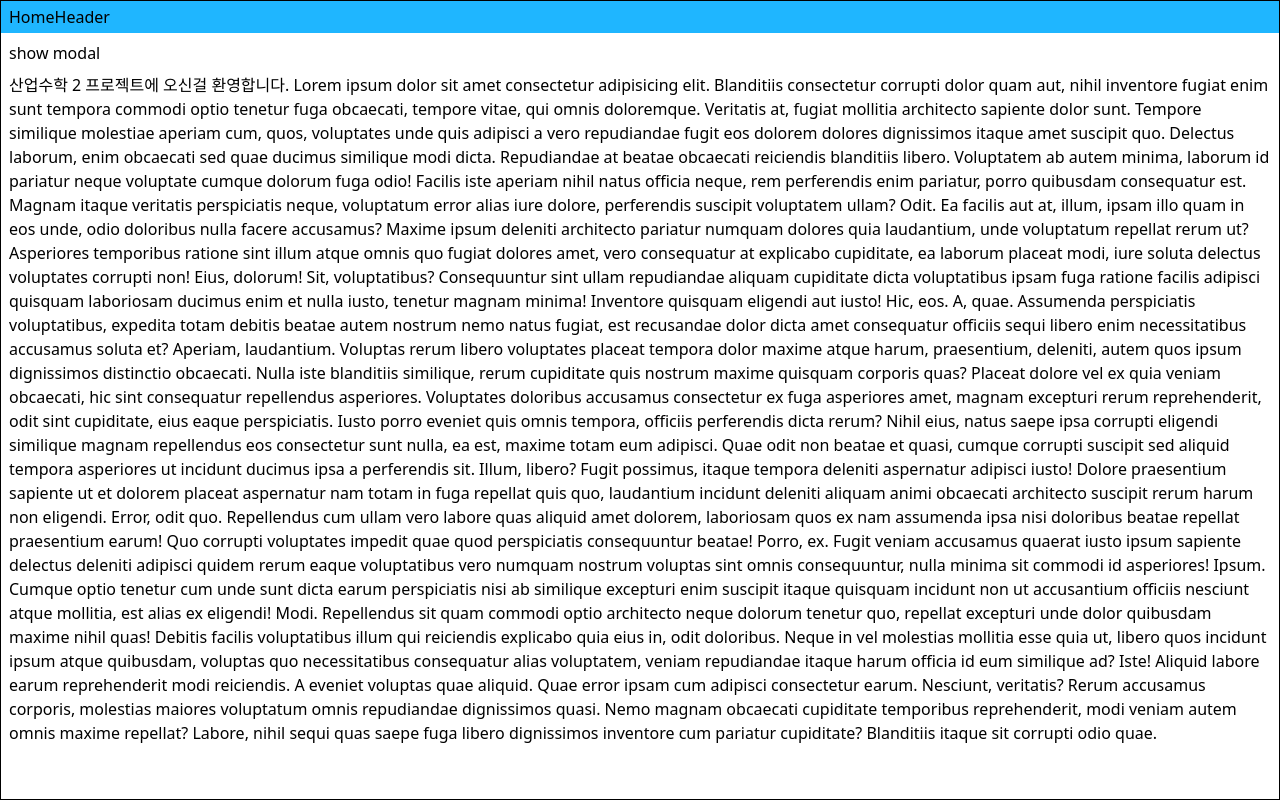
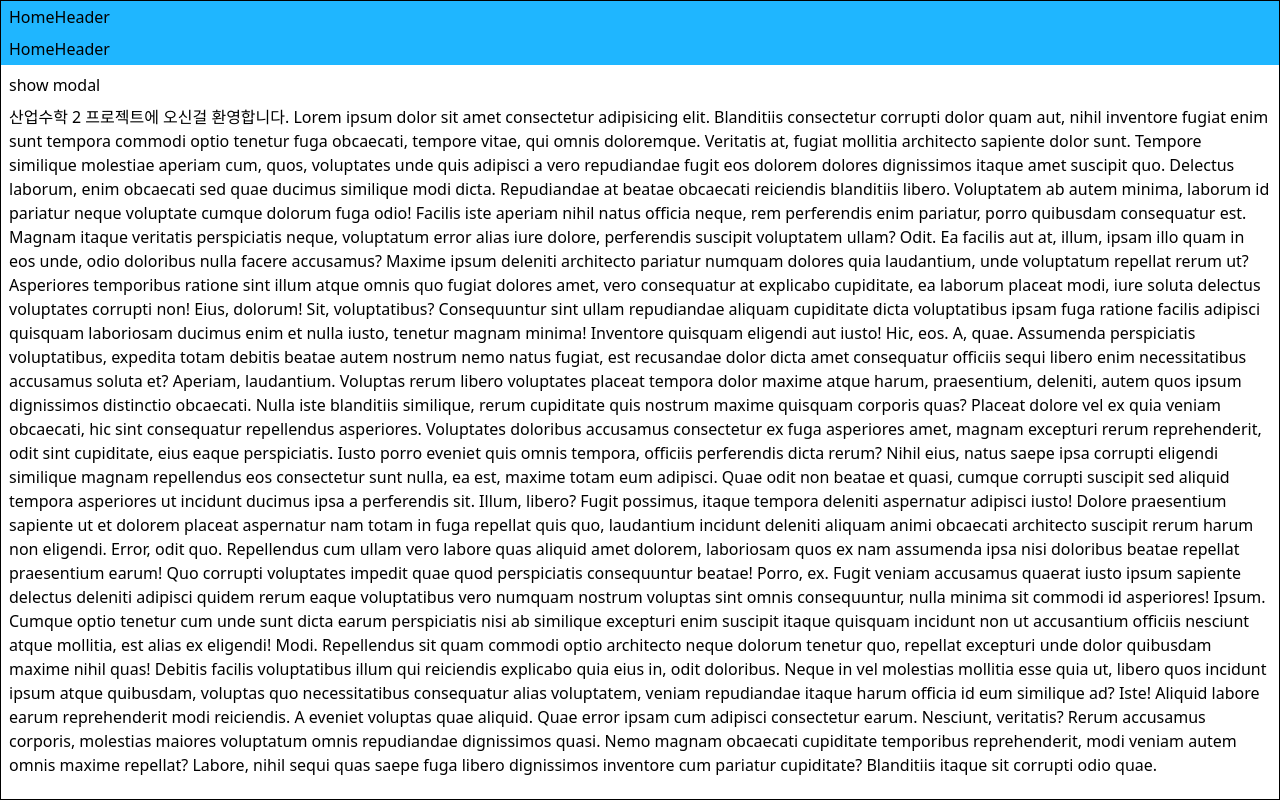
Before and after one commit to urcloud/Movie_Reservation, a React (Vite) app in the folder frontend/: page / in a window 1280 px wide. Built offline with nearby package versions, Linux system fonts and the light colour scheme.

Commit message:
로그인 회원가입 화면

```diff
--- a/frontend/src/commons/input.tsx
+++ b/frontend/src/commons/input.tsx
@@ -3,5 +3,5 @@ import { cx } from './cx';
 type Props = InputHTMLAttributes<HTMLInputElement>;
 
 export const Input = ({ className, ...rest }: Props) => {
-  return <input className={cx('p-2', className)} {...rest} />;
+  return <input className={cx('w-full p-2 border rounded', className)} {...rest} />;
 };
--- a/frontend/src/router.tsx
+++ b/frontend/src/router.tsx
@@ -1,14 +1,20 @@
 import { Route, Router, Switch } from 'wouter';
 import { Home } from './home/home';
 import { AppLayout } from './layouts/app-layout';
+import { LoginForm } from './pages/login';
+import { SignupForm } from './pages/signup';
+import { HomeHeader } from './home/home-header';
 export const AppRouter = () => {
   return (
     <Router>
       <AppLayout>
         <Switch>
-          <Route path={'/'}>
-            <Home />
-          </Route>
+          <div className='bg white'>
+          <HomeHeader/>
+          <Route path={'/'} component={Home}/>
+          <Route path={'/login'} component={LoginForm}/>
+          <Route path={'/signup'} component={SignupForm}/>
+          </div>
         </Switch>
       </AppLayout>
     </Router>
```
